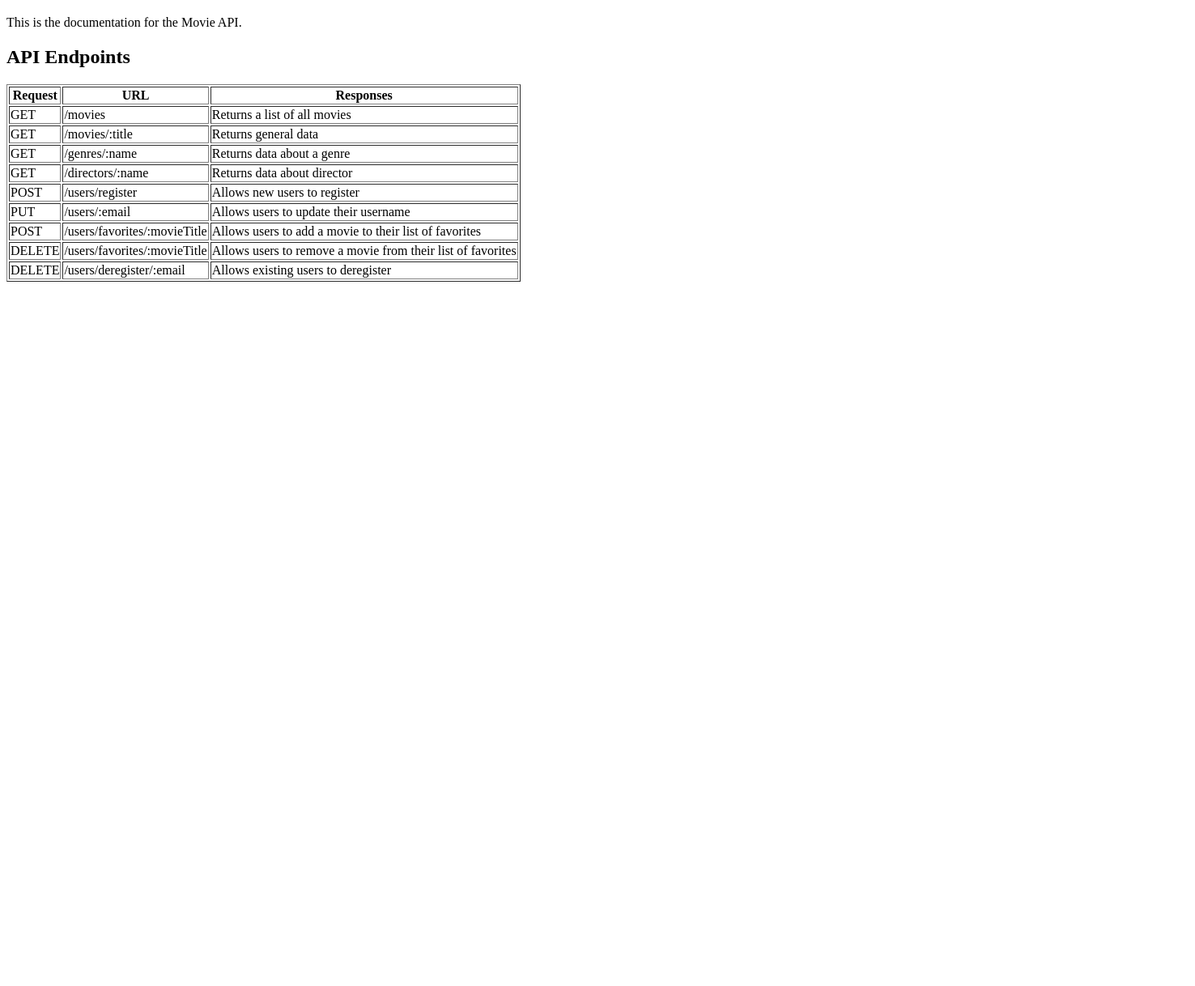
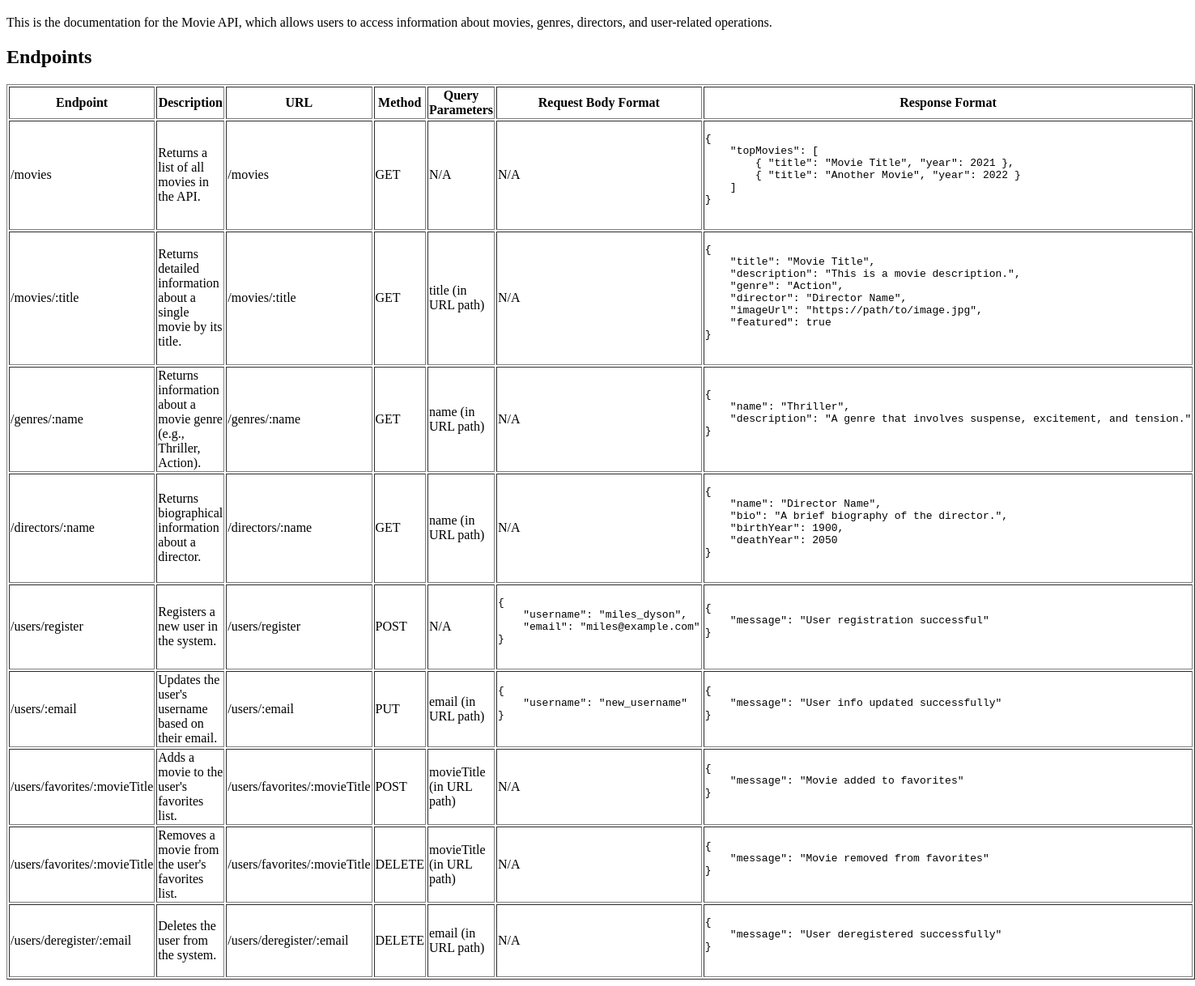
Before and after one commit to hand1ov1eternity/movie_api, a website: page public/documentation.html in a window 1280 px wide. Shown: the part 61-1279 px from the top of the page at 81% size, 1476 px wide, since content can reach past the window. Before the commit the page ends 800 px from the top, so only its background shows below. Drawn offline with Linux system fonts and the light colour scheme.

Commit message:
add documentation for each of the endpoints

```diff
--- a/public/documentation.html
+++ b/public/documentation.html
@@ -1,68 +1,206 @@
 <!DOCTYPE html>
 <html>
 <head>
+    <meta charset="UTF-8">
+    <meta name="viewport" content="width=device-width, initial-scale=1.0">
     <title>Movie API Documentation</title>
 </head>
 <body>
     <h1>API Documentation</h1>
-    <p>This is the documentation for the Movie API.</p>
+    <p>This is the documentation for the Movie API, which allows users to access information about movies, genres, directors, and user-related operations.</p>
 
-    <h2>API Endpoints</h2>
+    <h2>Endpoints</h2>
 
     <table border="1">
        <thead>
            <tr>
-              <th>Request</th>
-              <th>URL</th>
-              <th>Responses</th>
+            <th>Endpoint</th>
+            <th>Description</th>
+            <th>URL</th>
+            <th>Method</th>
+            <th>Query Parameters</th>
+            <th>Request Body Format</th>
+            <th>Response Format</th>
            </tr>
         </thead>
 
         <tbody>
+            <!-- Get all movies -->
             <tr>
+                <td>/movies</td>
+                <td>Returns a list of all movies in the API.</td>
+                <td>/movies</td>
                 <td>GET</td>
-                <td>/movies</td>
-                <td>Returns a list of all movies</td>
+                <td>N/A</td>
+                <td>N/A</td>
+                <td>
+                    <pre>
+{
+    "topMovies": [
+        { "title": "Movie Title", "year": 2021 },
+        { "title": "Another Movie", "year": 2022 }
+    ]
+}
+                    </pre>
+                </td>
             </tr>
+
+            <!-- Get movie by title -->
             <tr>
+                <td>/movies/:title</td>
+                <td>Returns detailed information about a single movie by its title.</td>
+                <td>/movies/:title</td>
                 <td>GET</td>
-                <td>/movies/:title</td>
-                <td>Returns general data </td>
+                <td>title (in URL path)</td>
+                <td>N/A</td>
+                <td>
+                    <pre>
+{
+    "title": "Movie Title",
+    "description": "This is a movie description.",
+    "genre": "Action",
+    "director": "Director Name",
+    "imageUrl": "https://path/to/image.jpg",
+    "featured": true
+}
+                    </pre>
+                </td>
             </tr>
+
+            <!-- Get genre data by name -->
             <tr>
+                <td>/genres/:name</td>
+                <td>Returns information about a movie genre (e.g., Thriller, Action).</td>
+                <td>/genres/:name</td>
                 <td>GET</td>
-                <td>/genres/:name</td>
-                <td>Returns data about a genre </td>
+                <td>name (in URL path)</td>
+                <td>N/A</td>
+                <td>
+                    <pre>
+{
+    "name": "Thriller",
+    "description": "A genre that involves suspense, excitement, and tension."
+}
+                    </pre>
+                </td>
             </tr>
+
+            <!-- Get director data by name -->
             <tr>
+                <td>/directors/:name</td>
+                <td>Returns biographical information about a director.</td>
+                <td>/directors/:name</td>
                 <td>GET</td>
-                <td>/directors/:name</td>
-                <td>Returns data about director </td>
+                <td>name (in URL path)</td>
+                <td>N/A</td>
+                <td>
+                    <pre>
+{
+    "name": "Director Name",
+    "bio": "A brief biography of the director.",
+    "birthYear": 1900,
+    "deathYear": 2050
+}
+                    </pre>
+                </td>
             </tr>
+
+            <!-- User Registration -->
             <tr>
+                <td>/users/register</td>
+                <td>Registers a new user in the system.</td>
+                <td>/users/register</td>
                 <td>POST</td>
-                <td>/users/register</td>
-                <td>Allows new users to register </td>
+                <td>N/A</td>
+                <td>
+                    <pre>
+{
+    "username": "miles_dyson",
+    "email": "miles@example.com"
+}
+                    </pre>
+                </td>
+                <td>
+                    <pre>
+{
+    "message": "User registration successful"
+}
+                    </pre>
+                </td>
             </tr>
+
+            <!-- Update user info -->
             <tr>
+                <td>/users/:email</td>
+                <td>Updates the user's username based on their email.</td>
+                <td>/users/:email</td>
                 <td>PUT</td>
-                <td>/users/:email</td>
-                <td>Allows users to update their username </td>
+                <td>email (in URL path)</td>
+                <td>
+                    <pre>
+{
+    "username": "new_username"
+}
+                    </pre>
+                </td>
+                <td>
+                    <pre>
+{
+    "message": "User info updated successfully"
+}
+                    </pre>
+                </td>
             </tr>
+
+            <!-- Add movie to favorites -->
             <tr>
+                <td>/users/favorites/:movieTitle</td>
+                <td>Adds a movie to the user's favorites list.</td>
+                <td>/users/favorites/:movieTitle</td>
                 <td>POST</td>
+                <td>movieTitle (in URL path)</td>
+                <td>N/A</td>
+                <td>
+                    <pre>
+{
+    "message": "Movie added to favorites"
+}
+                    </pre>
+                </td>
+            </tr>
+
+            <!-- Remove movie from favorites -->
+            <tr>
                 <td>/users/favorites/:movieTitle</td>
-                <td>Allows users to add a movie to their list of favorites </td>
+                <td>Removes a movie from the user's favorites list.</td>
+                <td>/users/favorites/:movieTitle</td>
+                <td>DELETE</td>
+                <td>movieTitle (in URL path)</td>
+                <td>N/A</td>
+                <td>
+                    <pre>
+{
+    "message": "Movie removed from favorites"
+}
+                    </pre>
+                </td>
             </tr>
+
+            <!-- Deregister user -->
             <tr>
+                <td>/users/deregister/:email</td>
+                <td>Deletes the user from the system.</td>
+                <td>/users/deregister/:email</td>
                 <td>DELETE</td>
-                <td>/users/favorites/:movieTitle</td>
-                <td>Allows users to remove a movie from their list of favorites </td>
-            </tr>
-            <tr>
-                <td>DELETE</td>
-                <td>/users/deregister/:email</td>
-                <td>Allows existing users to deregister </td>
+                <td>email (in URL path)</td>
+                <td>N/A</td>
+                <td>
+                    <pre>
+{
+    "message": "User deregistered successfully"
+}
+                    </pre>
+                </td>
             </tr>
         </tbody>
     </table>
```
